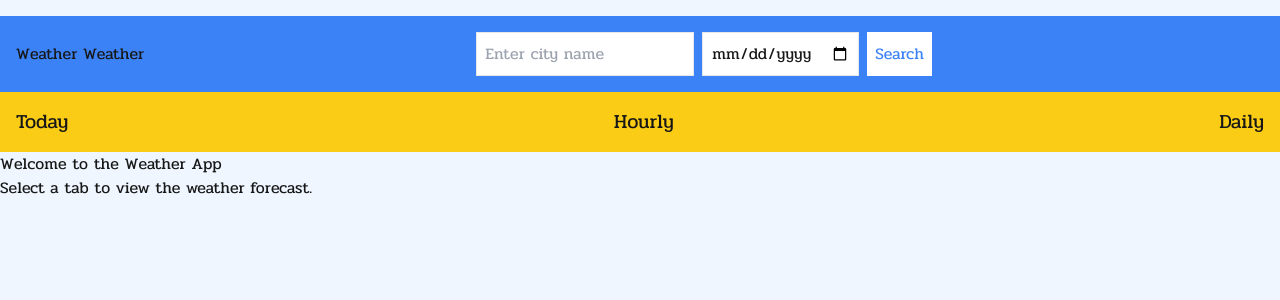
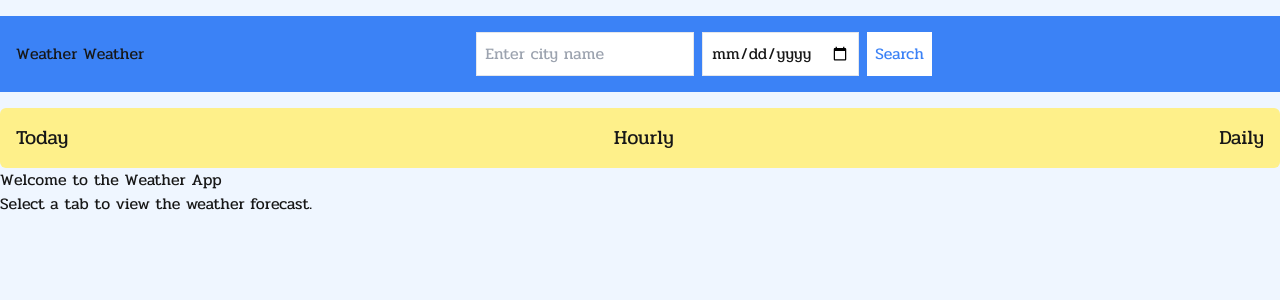
Before and after one commit to remre/weatheryesterday, a Next.js app: page / in a window 1280 px wide. Shown: the top 300 px of the page. Built offline with nearby package versions, Linux system fonts and the light colour scheme.

Commit message:
feat: change sections for styling

```diff
--- a/src/components/DailyWeather/DailyWeather.tsx
+++ b/src/components/DailyWeather/DailyWeather.tsx
@@ -17,8 +17,8 @@ interface DailyWeatherProps {
 
 const DailyWeather: React.FC<DailyWeatherProps> = ({ hourlyData }) => {
   return (
-    <div className="flex min-h-screen w-full bg-gradient-to-br from-green-600 to-green-400 justify-center flex-col items-center p-6">
-      <h3 className="text-2xl font-bold text-white mb-4">Hourly Forecast (Next 9 Hours)</h3>
+    <section className="flex min-h-screen w-full justify-center flex-col items-center p-6">
+      <h3 className="text-2xl font-bold text-black mb-4">Hourly Forecast (Next 9 Hours)</h3>
       <ul className="">
         {hourlyData.slice(0, 9).map((hour, index) => {
           const time = formatTime(hour.dt);
@@ -62,7 +62,7 @@ const DailyWeather: React.FC<DailyWeatherProps> = ({ hourlyData }) => {
           );
         })}
       </ul>
-    </div>
+    </section>
   );
 };
 
--- a/src/components/Navbar/Navbar.tsx
+++ b/src/components/Navbar/Navbar.tsx
@@ -1,10 +1,10 @@
 import Link from 'next/link';
 export default function NavBar() {
   return (
-    <div className="flex w-full bg-yellow-400 justify-between p-4 text-xl">
+    <section className="flex w-full bg-yellow-200 justify-between p-4 text-xl">
       <Link href="/today">Today</Link>
       <Link href="/daily">Hourly</Link>
       <Link href="/weekly">Daily</Link>
-    </div>
+    </section>
   );
 }
--- a/src/components/WeeklyWeather/WeeklyWeather.tsx
+++ b/src/components/WeeklyWeather/WeeklyWeather.tsx
@@ -19,7 +19,7 @@ interface WeeklyWeatherProps {
 
 const WeeklyWeather: React.FC<WeeklyWeatherProps> = ({ dailyData }) => {
   return (
-    <div className="flex min-h-screen w-full bg-gray-100 justify-center flex-col items-center p-6">
+    <section className="flex min-h-screen w-full justify-center flex-col items-center p-6">
       <h3 className="text-2xl font-bold text-black mb-4">Daily Forecast (Next 7 Days)</h3>
       <ul>
         {dailyData.slice(0, 7).map((day, index) => {
@@ -64,7 +64,7 @@ const WeeklyWeather: React.FC<WeeklyWeatherProps> = ({ dailyData }) => {
           );
         })}
       </ul>
-    </div>
+    </section>
   );
 };
 
```
